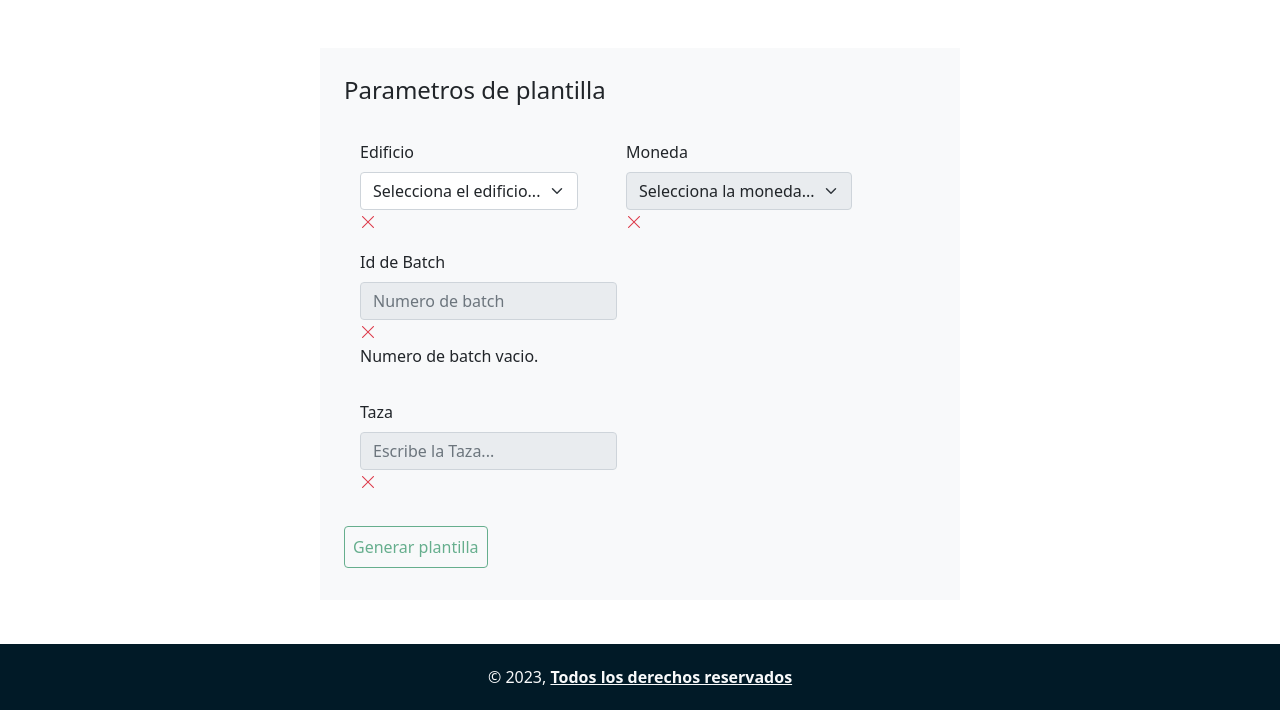
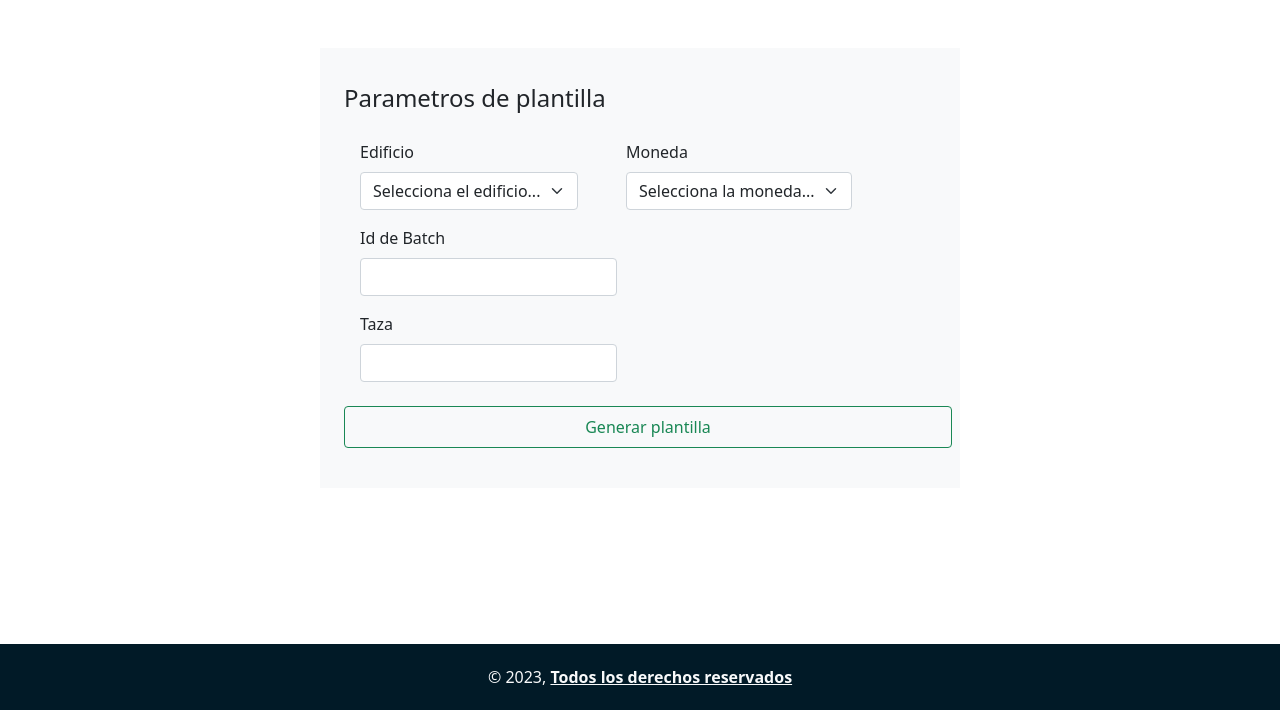
Before and after one commit to Enm4nuel/re-plt-system, a Django app: template home/templates/csv_download.html in a window 1280 px wide. Shown: the part 106-816 px from the top of the page. Run offline with Django 3.2, Linux system fonts and the light colour scheme; the template is opened without the code that fills it: most values are stand-ins (such as "Sample title", 1, 10 or a date in 2020).

Commit message:
congtinue

```diff
--- a/datos/models.py
+++ b/datos/models.py
@@ -1,4 +1,5 @@
 from django.db import models
+from django.db.models import Sum
 from django.utils import timezone
 from datetime import date
 from django.contrib.auth.models import User
--- a/home/static/js/csv_download.js
+++ b/home/static/js/csv_download.js
@@ -1,3 +1,4 @@
+/*
 function habilitar()
 {
 	edificio = document.getElementById('edificio').value;
@@ -154,3 +155,25 @@
 document.getElementById("valid-moneda").innerHTML = "<i class='bi bi-x-lg text-danger h-5'> </i>";
 document.getElementById("valid-batch").innerHTML = "<i class='bi bi-x-lg text-danger h-5'> </i>"+"<p>Numero de batch vacio. </p>";
 document.getElementById("valid-rate").innerHTML = "<i class='bi bi-x-lg text-danger h-5'> </i>";
+*/
+
+// Example starter JavaScript for disabling form submissions if there are invalid fields
+(function () {
+  'use strict'
+
+  // Fetch all the forms we want to apply custom Bootstrap validation styles to
+  var forms = document.querySelectorAll('.needs-validation')
+
+  // Loop over them and prevent submission
+  Array.prototype.slice.call(forms)
+    .forEach(function (form) {
+      form.addEventListener('submit', function (event) {
+        if (!form.checkValidity()) {
+          event.preventDefault()
+          event.stopPropagation()
+        }
+
+        form.classList.add('was-validated')
+      }, false)
+    })
+})()
--- a/home/templates/csv_download.html
+++ b/home/templates/csv_download.html
@@ -11,59 +11,74 @@
 
 	<div class="col-6 m-5 p-3 container bg-light">
 
-		<form action="/csv_download/" method="post" enctype="multipart/form-data">
+		<form class="row g-3 p-2 needs-validation" novalidate>
 			{% csrf_token %}
+
 		    <legend class="p-2"> Parametros de plantilla </legend>
 
-		    <div class="row g-3 p-2">
-
+	    	<!-- Edificio -->
 		    <div class="col-auto my-2 mx-3">
 		      	<label for="edificio" class="form-label">Edificio</label>
-			      	<select id="edificio" name="edificio" class="form-select">
-			      		<option selected> Selecciona el edificio... </option>
+		      	<select id="edificio" name="edificio" class="form-select" required>
+		      		<option selected disabled> Selecciona el edificio... </option>
 		      			{% for edificio in edificios %}
 		      				<option value="{{edificio}}"> {{edificio}} </option>
 		      			{% endfor %}
 		      	</select>
-			      	<div id="valid-edificio">
+		      	<div class="valid-feedback">
+		    		<i class='bi bi-check-lg text-success h-5'> </i>
+			    </div>
+			    <div class="invalid-feedback">
+			    	<i class='bi bi-x-lg text-danger h-5'> </i>
 			    </div>
 		    </div>
 
+		    <!-- Moneda -->
 		    <div class="col-auto my-2 mx-3">
 				<label for="moneda" class="form-label">Moneda</label>
-					<select id="moneda" name="moneda" class="form-select" disabled>
-						<option selected> Selecciona la moneda... </option>
+				<select id="moneda" name="moneda" class="form-select" required>
+					<option selected disabled> Selecciona la moneda... </option>
 						{% for moneda in monedas %}
 							<option value="{{moneda}}"> {{moneda}} </option>
 						{% endfor %}
 				</select>
-					<div id="valid-moneda">
+				<div class="valid-feedback">
+		    		<i class='bi bi-check-lg text-success h-5'> </i>
+			    </div>
+			    <div class="invalid-feedback">
+			    	<i class='bi bi-x-lg text-danger h-5'> </i>
 			    </div>
 		    </div>
 
-			</div>
-
-			<div class="row g-3 p-2">
-
+		    <!-- batch -->
 		    <div class="col-auto my-2 mx-3">
 				<label for="batch" class="form-label">Id de Batch</label>
-					<input id="batch" name="batch" type="number" maxlength="8" class="form-control" placeholder="Numero de batch" disabled>
-					<div id="valid-batch" class="row">
+				<input id="batch" name="batch" type="number" maxlength="8" class="form-control" required>
+				<div class="valid-feedback">
+		    		<i class='bi bi-check-lg text-success h-5'> </i>
+			    </div>
+			    <div class="invalid-feedback">
+			    	<i class='bi bi-x-lg text-danger h-5'> </i>
 			    </div>
 		    </div>
 
+		    <!-- taza -->
 		    <div class="col-auto my-2 mx-3">
 				<label for="rate" class="form-label">Taza</label>
-					<input id="rate" name="rate" type="text" class="form-control" placeholder="Escribe la Taza..." disabled>
-					<div id="valid-rate" class="row">
+				<input id="rate" name="rate" type="text" class="form-control" required>
+				<div class="valid-feedback">
+		    		<i class='bi bi-check-lg text-success h-5'> </i>
+			    </div>
+			    <div class="invalid-feedback">
+			    	<i class='bi bi-x-lg text-danger h-5'> </i>
 			    </div>
 		    </div>
 
-			</div>
-
-		    <input type="submit" id="btn_gen_plt" class="btn btn-outline-success my-3 p-2 mx-2" disabled value="Generar plantilla" />
+		    <button type="submit" class="btn btn-outline-success my-3 p-2 mx-2">Generar plantilla</buton>
 
 		</form>
+
+	</div>
 
 {% endblock %}
 
```
Also changed, not shown: datos/views.py (+6 -4 lines), home/views.py (+9 -2 lines), db.sqlite3. Lines whose indentation alone changed are shown as unchanged.
